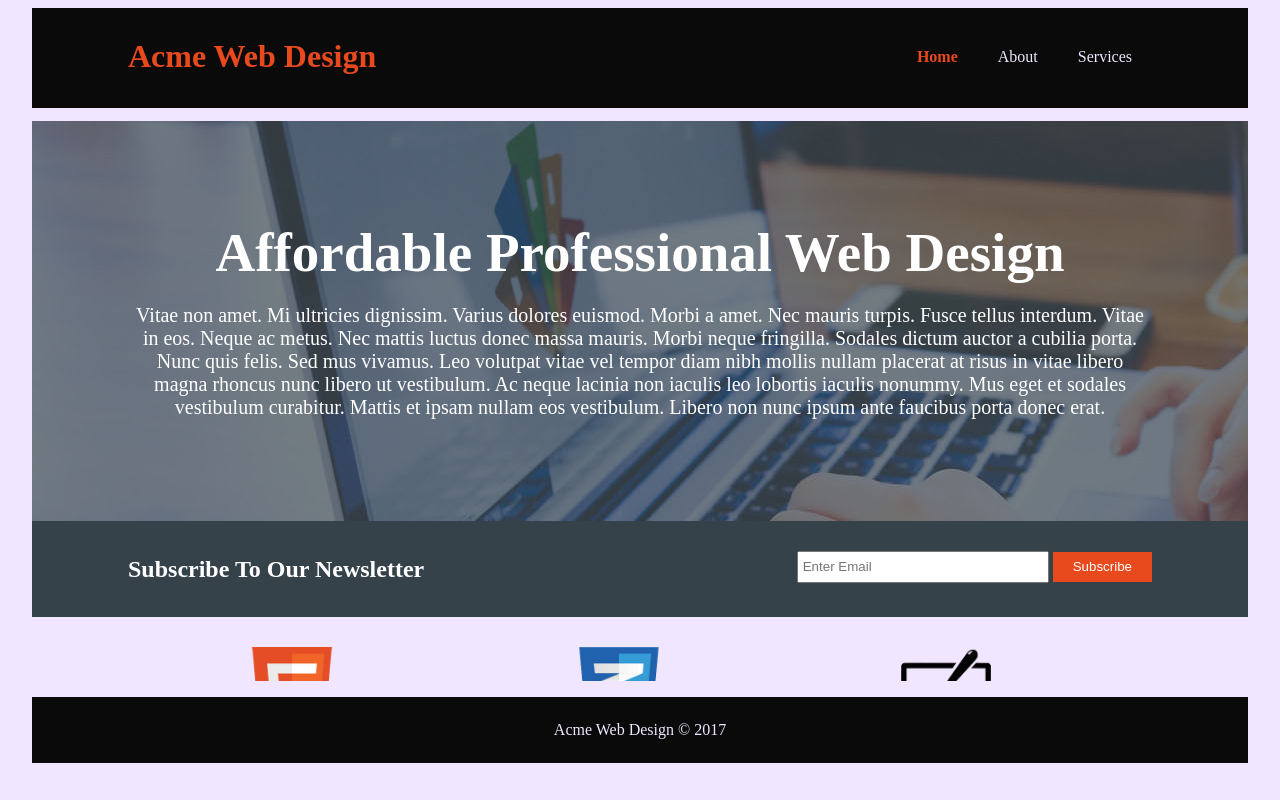
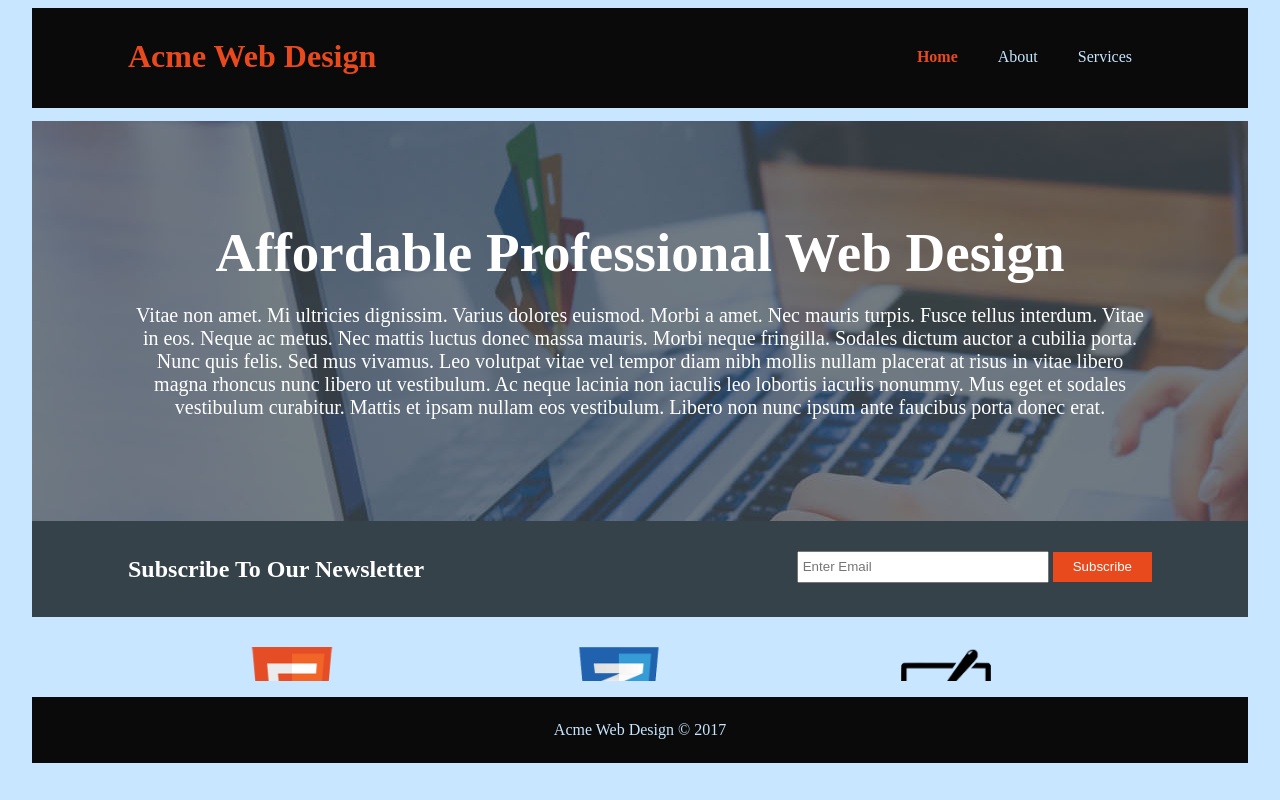
Before and after one commit to quauab/WebAppTemplate, a website: page index.html in a window 1280 px wide. Drawn offline with Linux system fonts and the light colour scheme.

Commit message:
Changed boxes text color and style

```diff
--- a/public/scss/style.scss
+++ b/public/scss/style.scss
@@ -1,10 +1,11 @@
 /*Global*/
 body {
-    background-color:rgb(240,230,255);
+    background-color:rgb(200,230,255);
+    color:rgb(200,230,255);
 }
 
 a {
-    color:rgb(240,230,255);
+    color:rgb(200,230,255);
     text-decoration: none;
 }
 
```
Also changed, not shown: public/css/style.css, public/dist/style.min.css.
